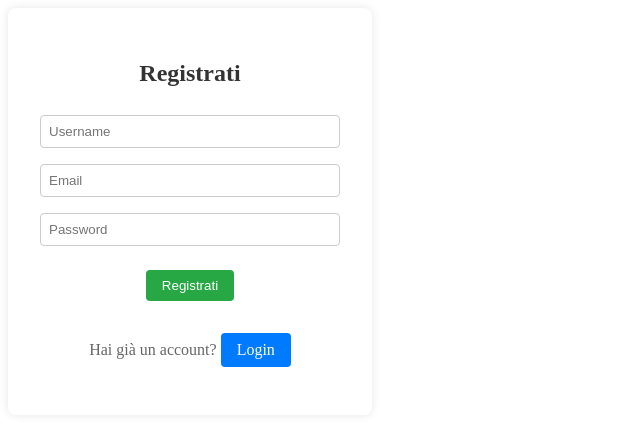
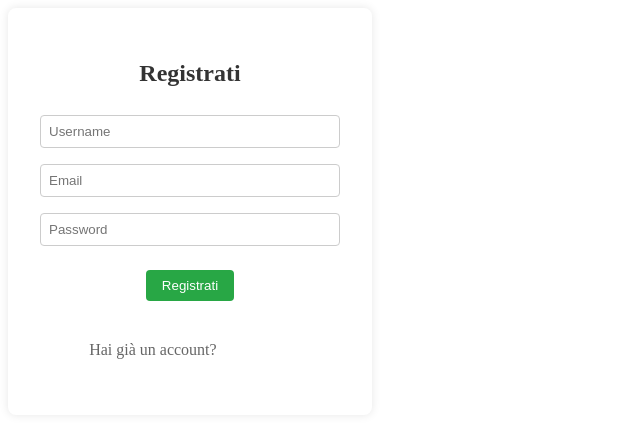
Before and after one commit to LorenzoRolle/App_MindTrade, a Flask app: page /register in a window 1280 px wide. Shown: the top 440 px of the page, without its empty margins (0-640 px from the left). Run offline with Flask 3, Linux system fonts and the light colour scheme.

Commit message:
cambio pulsante

```diff
--- a/static/style_modified.css
+++ b/static/style_modified.css
@@ -61,15 +61,14 @@ a {
     margin-top: 1rem;
     text-decoration: none;
     color: #ffffff;
-    background-color: #007BFF;
     padding: 0.5rem 1rem;
     border-radius: 4px;
     transition: background-color 0.3s ease;
 }
 
-a:hover {
+/*a:hover {
     background-color: #0056b3;
-}
+}*/
 
 input[type="text"],
 input[type="password"],
```
